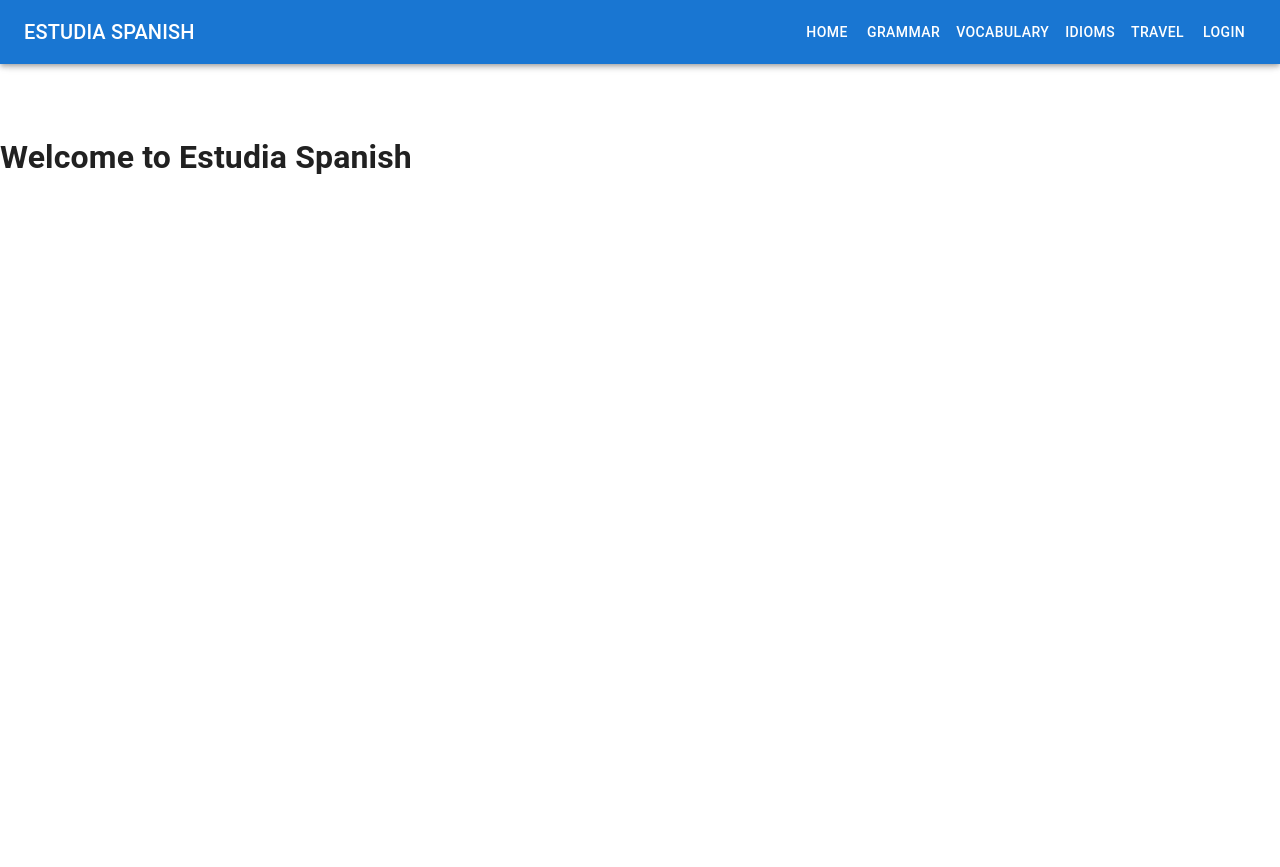
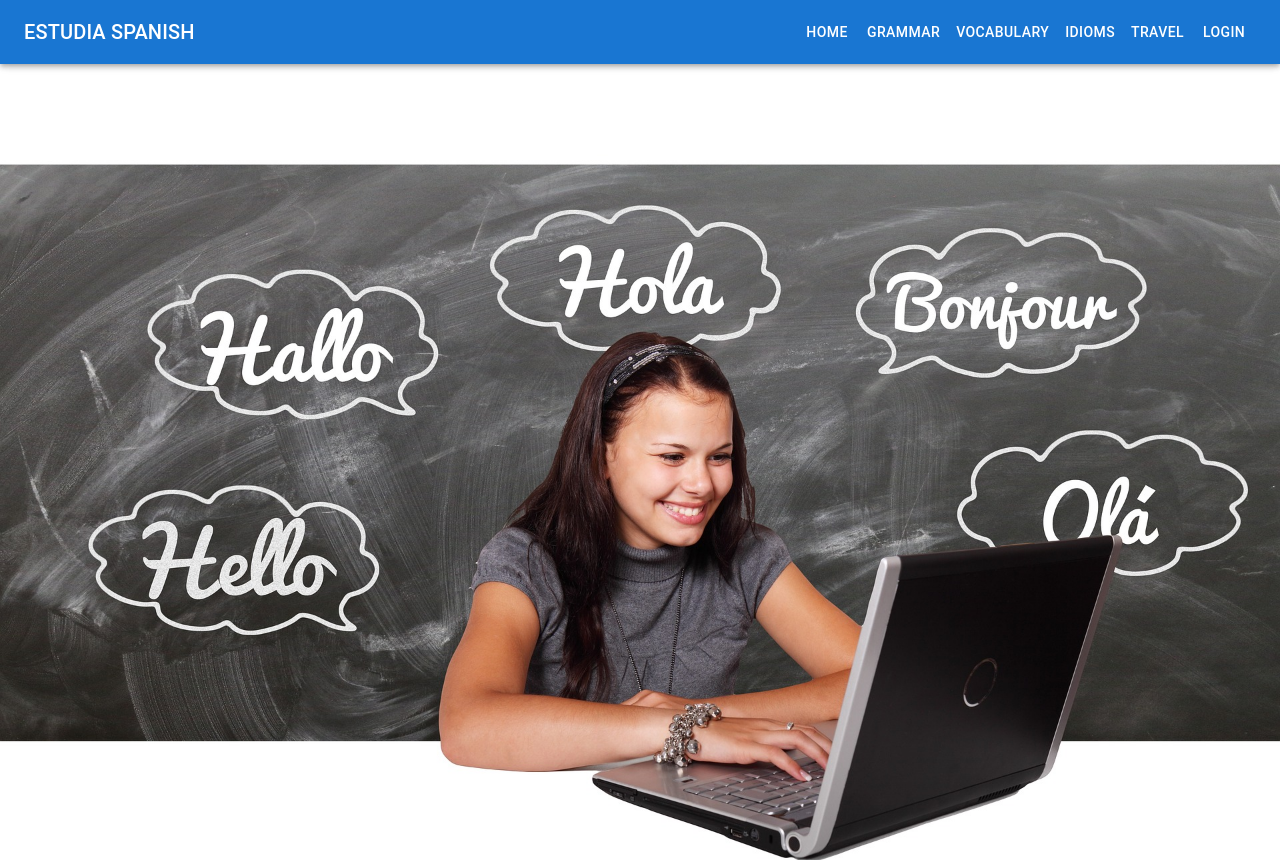
Before and after one commit to aidarous/estudia-spanish, a React (Create React App) app: page / in a window 1280 px wide. Before the commit the page ends 800 px from the top, so only its background shows below. Built offline with nearby package versions, Linux system fonts and the light colour scheme.

Commit message:
added landing page

```diff
--- a/src/App.css
+++ b/src/App.css
@@ -2,3 +2,8 @@
 .box{
     margin: 2rem;
 }
+
+.landing-page{
+    object-fit: fill;
+    width: 100%;
+}
--- a/src/components/Home.js
+++ b/src/components/Home.js
@@ -3,6 +3,7 @@
 
 // import Vocabulary from './components/Vocabulary';
 // import Idioms from './components/Idioms';
+import Landingpage from '../assets/landingpage.jpg'
 
 function Home() {
 
@@ -27,7 +28,7 @@ function Home() {
           </Stack>
         </AppBar>  */}
 
-      <h1>Welcome to Estudia Spanish</h1>
+      <img src={Landingpage} className='landing-page' alt='landingpage'/>
 
 
 
--- a/src/components/Login.js
+++ b/src/components/Login.js
@@ -2,7 +2,7 @@ import React from 'react'
 
 const Login = () => {
   return (
-    <div>
+    <div className='box'>
       <h1>Sign in</h1>
     </div>
   )
```
Also changed, not shown: src/assets/landingpage.jpg (added).
